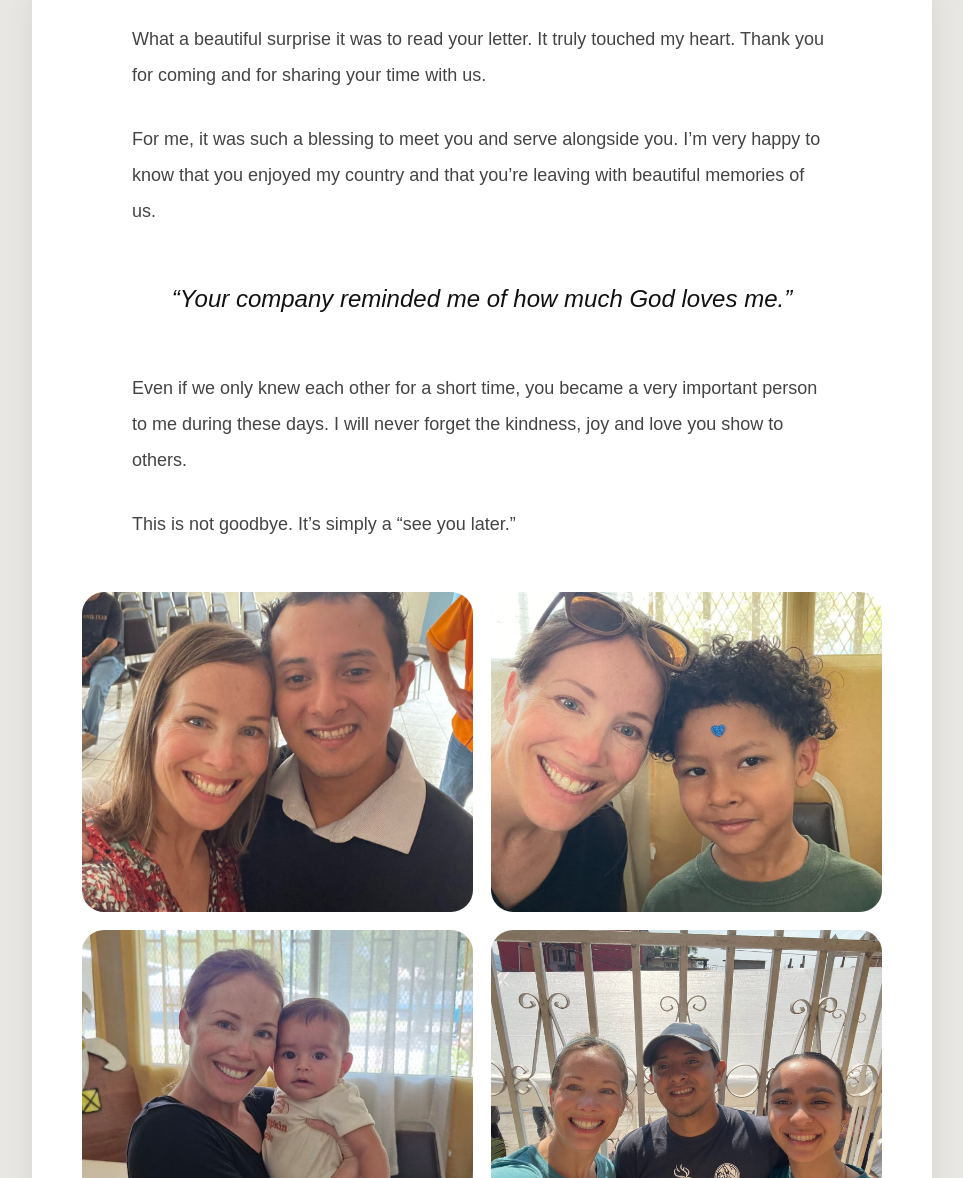
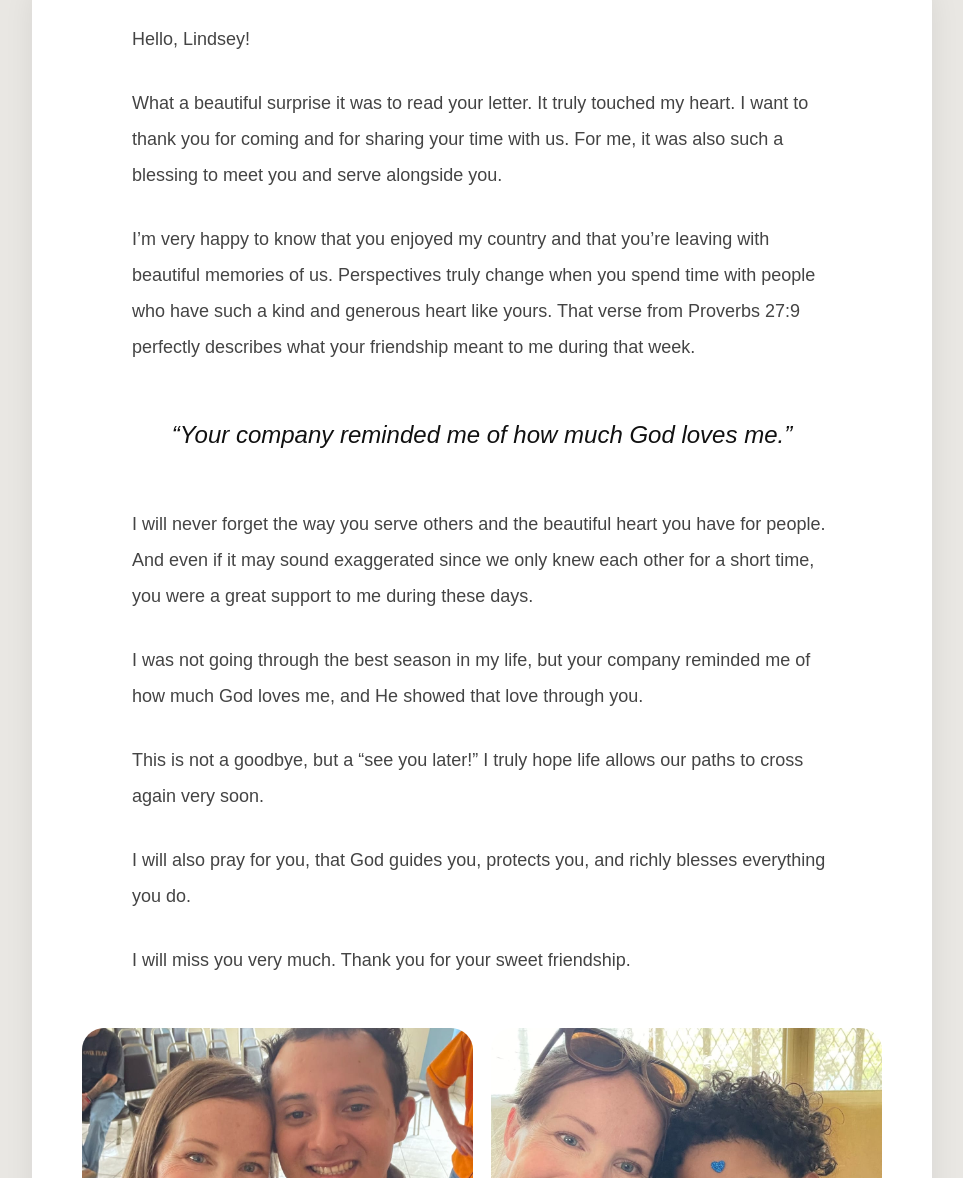
Before and after one commit to jzelve1718-lgtm/carta-amiga, a plain HTML site: page index.html in a window 1280 px wide. Shown: the part 709-1887 px from the top of the page, without its empty margins (158-1121 px from the left). Drawn offline with Linux system fonts and the light colour scheme.

Commit message:
actualice la carta

```diff
--- a/index.html
+++ b/index.html
@@ -4,10 +4,6 @@
   <meta charset="UTF-8">
   <meta name="viewport" content="width=device-width, initial-scale=1.0">
   <title>For Lindsey</title>
-
-  <!-- FUENTE AESTHETIC -->
-  <link rel="preconnect" href="https://fonts.googleapis.com">
-  <link rel="preconnect" href="https://fonts.gstatic.com" crossorigin>
 
   <style>
 
@@ -31,7 +27,7 @@
       max-width:900px;
     }
 
-    /* TARJETA PRINCIPAL */
+    /* HERO IMAGE */
 
     .hero{
       position:relative;
@@ -68,7 +64,7 @@
       letter-spacing:3px;
     }
 
-    /* CONTENIDO */
+    /* CONTENT */
 
     .content{
       background:white;
@@ -99,7 +95,7 @@
       font-style:italic;
     }
 
-    /* GALERÍA */
+    /* GALLERY */
 
     .gallery{
       margin-top:50px;
@@ -156,7 +152,7 @@
       }
     }
 
-    /* CELULAR */
+    /* MOBILE */
 
     @media(max-width:700px){
 
@@ -197,7 +193,7 @@
 
   <div class="page">
 
-    <!-- FOTO PRINCIPAL -->
+    <!-- MAIN IMAGE -->
     <div class="hero">
 
       <img src="imagenes/imagen1.jpeg">
@@ -208,22 +204,30 @@
 
     </div>
 
-    <!-- CONTENIDO -->
+    <!-- CONTENT -->
     <div class="content">
 
       <div class="text">
 
         <p>
-          What a beautiful surprise it was to read your letter.
-          It truly touched my heart. Thank you for coming and
-          for sharing your time with us.
+          Hello, Lindsey!
         </p>
 
         <p>
-          For me, it was such a blessing to meet you and
-          serve alongside you. I’m very happy to know that
-          you enjoyed my country and that you’re leaving
-          with beautiful memories of us.
+          What a beautiful surprise it was to read your letter.
+          It truly touched my heart. I want to thank you for
+          coming and for sharing your time with us. For me,
+          it was also such a blessing to meet you and serve
+          alongside you.
+        </p>
+
+        <p>
+          I’m very happy to know that you enjoyed my country
+          and that you’re leaving with beautiful memories of us.
+          Perspectives truly change when you spend time with
+          people who have such a kind and generous heart like yours.
+          That verse from Proverbs 27:9 perfectly describes what
+          your friendship meant to me during that week.
         </p>
 
         <div class="quote">
@@ -231,19 +235,38 @@
         </div>
 
         <p>
-          Even if we only knew each other for a short time,
-          you became a very important person to me during these days.
-          I will never forget the kindness, joy and love
-          you show to others.
+          I will never forget the way you serve others and
+          the beautiful heart you have for people. And even
+          if it may sound exaggerated since we only knew each
+          other for a short time, you were a great support
+          to me during these days.
         </p>
 
         <p>
-          This is not goodbye. It’s simply a “see you later.”
+          I was not going through the best season in my life,
+          but your company reminded me of how much God loves me,
+          and He showed that love through you.
+        </p>
+
+        <p>
+          This is not a goodbye, but a “see you later!”
+          I truly hope life allows our paths to cross again
+          very soon.
+        </p>
+
+        <p>
+          I will also pray for you, that God guides you,
+          protects you, and richly blesses everything you do.
+        </p>
+
+        <p>
+          I will miss you very much.
+          Thank you for your sweet friendship.
         </p>
 
       </div>
 
-      <!-- GALERÍA -->
+      <!-- GALLERY -->
       <div class="gallery">
 
         <img src="imagenes/imagen2.jpeg">
```
